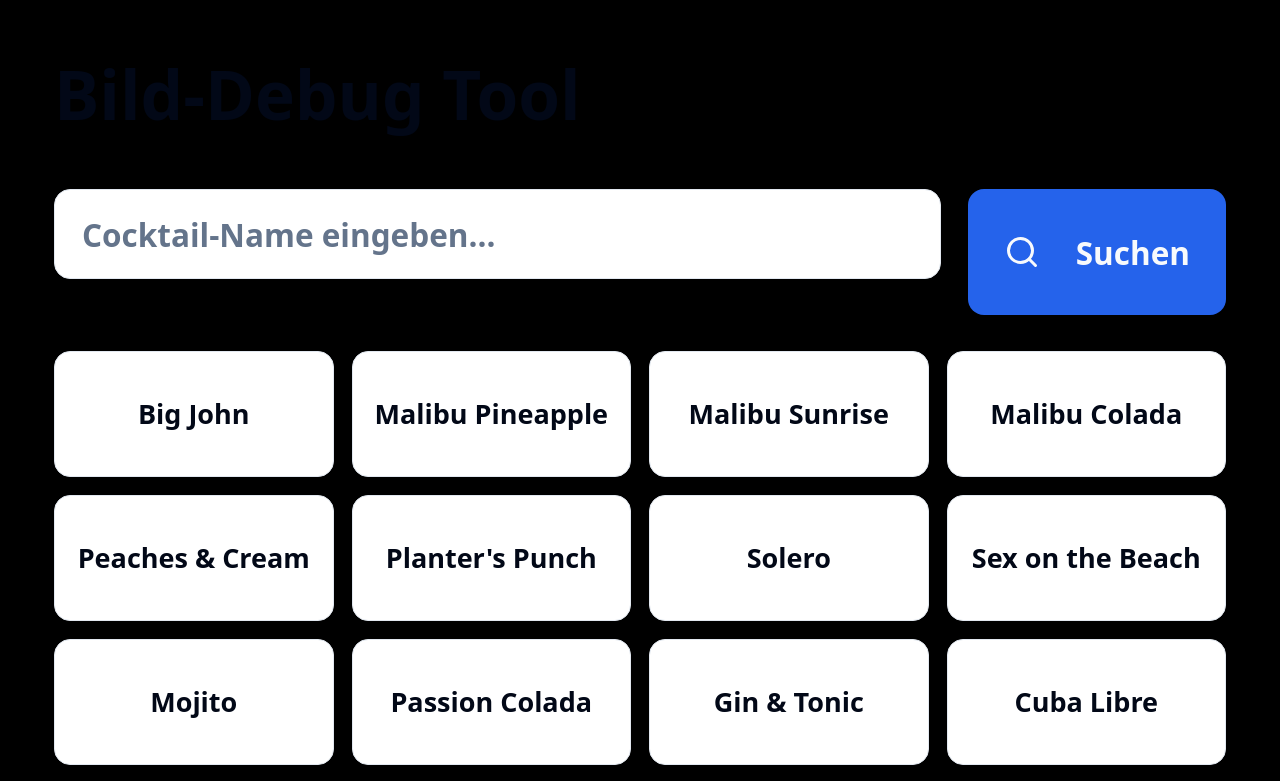
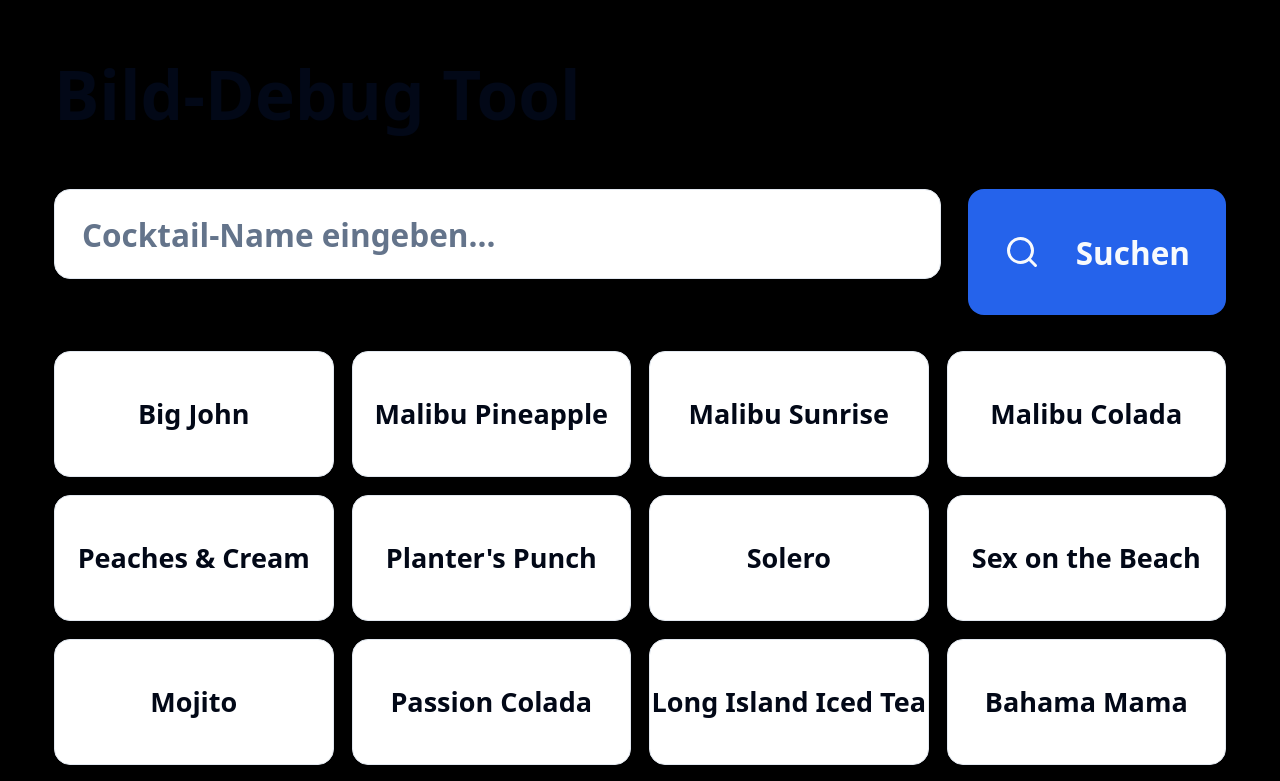
Before and after one commit to SaschaWenning/cocktailbotenglish, a Next.js app: page /image-debug in a window 1280 px wide. Shown: the top 781 px of the page. Built offline with nearby package versions, Linux system fonts and the light colour scheme.

Commit message:
Add files via upload

```diff
--- a/data/cocktails.ts
+++ b/data/cocktails.ts
@@ -1,6 +1,5 @@
 import type { Cocktail } from "@/types/cocktail"
 
-// Cache buster - English version v2.0
 export const cocktails: Cocktail[] = [
   {
     id: "big-john",
@@ -160,31 +159,6 @@ export const cocktails: Cocktail[] = [
       { ingredientId: "dark-rum", amount: 40 },
       { ingredientId: "malibu", amount: 40 },
       { ingredientId: "passion-fruit-juice", amount: 200 },
-    ],
-  },
-  {
-    id: "gin-tonic",
-    name: "Gin & Tonic",
-    description: "Classic long drink with gin and tonic water",
-    image: "/images/cocktails/gin_tonic.jpg",
-    alcoholic: true,
-    ingredients: ["50ml Gin", "150ml Tonic Water", "Lime slice"],
-    recipe: [
-      { ingredientId: "gin", amount: 50 },
-      { ingredientId: "tonic-water", amount: 150 },
-    ],
-  },
-  {
-    id: "cuba-libre",
-    name: "Cuba Libre",
-    description: "Rum-Cola with a splash of lime",
-    image: "/images/cocktails/cuba_libre.jpg",
-    alcoholic: true,
-    ingredients: ["50ml Dark Rum", "150ml Cola", "10ml Lime Juice"],
-    recipe: [
-      { ingredientId: "dark-rum", amount: 50 },
-      { ingredientId: "cola", amount: 150 },
-      { ingredientId: "lime-juice", amount: 10 },
     ],
   },
   {
```
